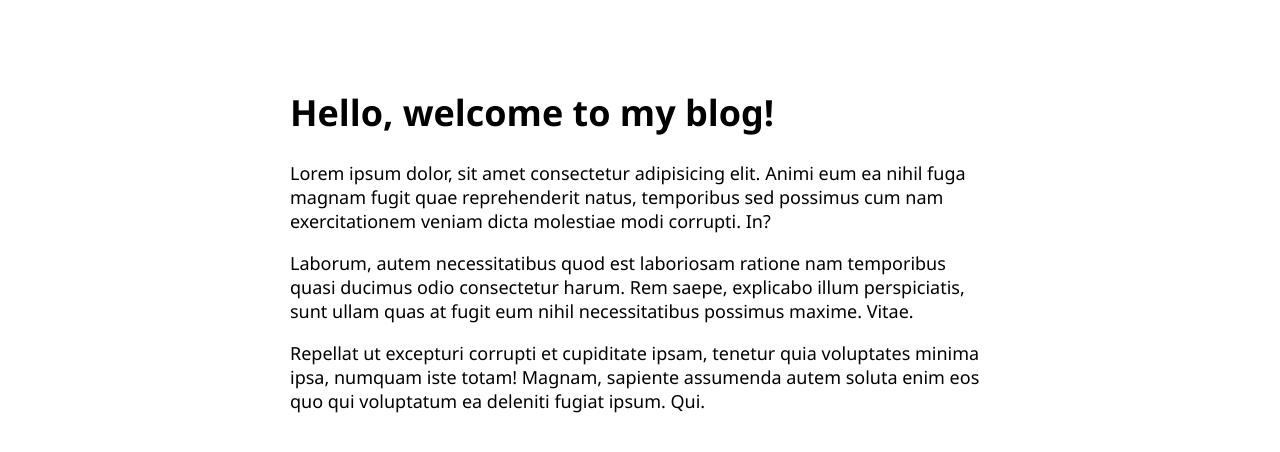
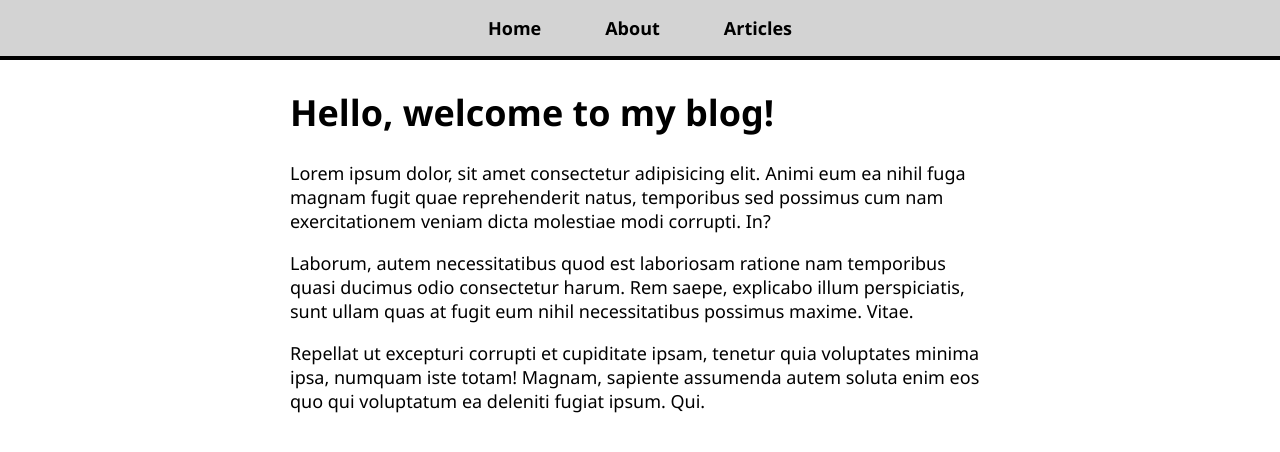
Before and after one commit to HeroicHitesh/mern-blog, a React (Create React App) app in the folder frontend/: page / in a window 1280 px wide. Shown: the top 452 px of the page. Built offline with nearby package versions, Linux system fonts and the light colour scheme.

Commit message:
✨ (app): Create NavBar component

```diff
--- a/frontend/src/App.css
+++ b/frontend/src/App.css
@@ -1,6 +1,39 @@
 body {
     font-family: 'Segoe UI', Tahoma, Geneva, Verdana, sans-serif;
     font-size: 18px;
+}
+
+nav {
+    border-bottom: 4px solid black;
+    text-align: center;
+    position: fixed;
+    top: 0;
+    width: 100%;
+    background: lightgray;
+}
+
+nav ul {
+    list-style-type: none;
+    margin: 0;
+    padding: 0;
+}
+
+nav li {
+    display: inline-block;
+    padding-top: 16px;
+    padding-bottom: 16px;
+}
+
+nav a {
+    text-decoration: none;
+    color: black;
+    font-weight: bold;
+    padding: 16px 32px;
+}
+
+nav a:hover {
+    background: black;
+    color: white;
 }
 
 #page-body {
--- a/frontend/src/App.js
+++ b/frontend/src/App.js
@@ -3,12 +3,14 @@
 import AboutPage from './pages/AboutPage';
 import ArticlesList from './pages/ArticlesList';
 import ArticlePage from './pages/ArticlePage';
+import NavBar from './NavBar';
 import './App.css';
 
 function App() {
   return (
     <Router>
       <div className="App">
+        <NavBar />
         <div id="page-body">
           <Routes>
             <Route path='/' element={<HomePage />} />
--- /dev/null
+++ b/frontend/src/NavBar.js
@@ -0,0 +1,20 @@
+import React from 'react';
+import { Link } from 'react-router-dom';
+
+const NavBar = () => (
+    <nav>
+        <ul>
+            <li>
+                <Link to='/'>Home</Link>
+            </li>
+            <li>
+                <Link to='/about'>About</Link>
+            </li>
+            <li>
+                <Link to='/articles-list'>Articles</Link>
+            </li>
+        </ul>
+    </nav>
+);
+
+export default NavBar;
```
